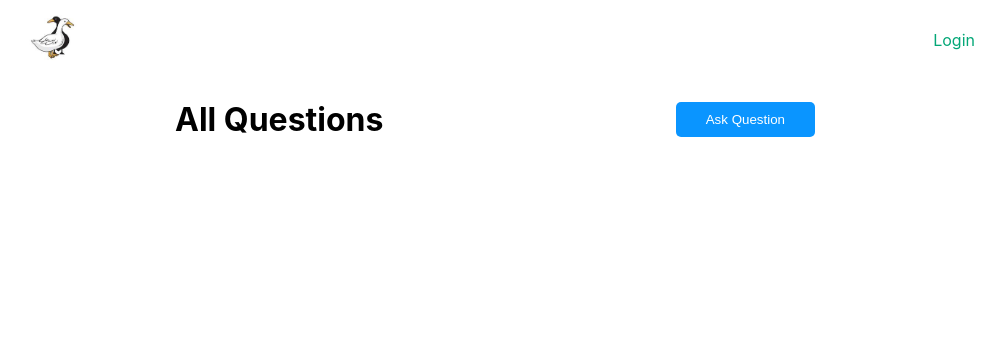
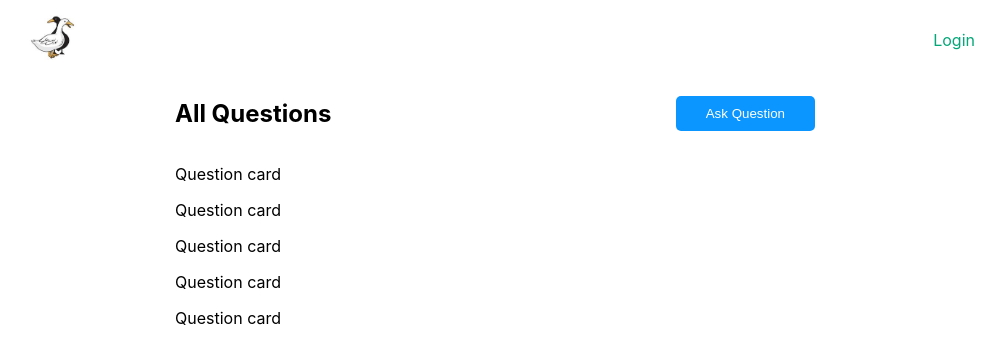
Before and after one commit to eimuciu/front, a React (Create React App) app: page / in a window 1280 px wide. Shown: the top 364 px of the page, without its empty margins (145-1150 px from the left). Built offline with nearby package versions, Linux system fonts and the light colour scheme.

Commit message:
setting up question card components

```diff
--- a/src/components/atoms/Header/Header.tsx
+++ b/src/components/atoms/Header/Header.tsx
@@ -3,5 +3,5 @@ interface BigHeaderProps {
 }
 
 export function BigHeader({ text }: BigHeaderProps) {
-  return <h1>{text}</h1>;
+  return <h2>{text}</h2>;
 }
--- /dev/null
+++ b/src/components/molecules/QuestionCard/QuestionCard.jsx
@@ -0,0 +1,5 @@
+function QuestionCard() {
+    return <p>Question card</p>
+}
+
+export default QuestionCard
--- /dev/null
+++ b/src/components/organisms/QuestionsList/QuestionsList.jsx
@@ -0,0 +1,7 @@
+import QuestionCard from "../../molecules/QuestionCard/QuestionCard"
+
+function QuestionsList() {
+    return <div>{[1,2,3,4,5].map((_) => <QuestionCard />)}</div>
+}
+
+export default QuestionsList
--- a/src/components/pages/Home/Home.module.scss
+++ b/src/components/pages/Home/Home.module.scss
@@ -1,4 +1,8 @@
 .main {
+
+}
+
+.header {
     display: flex;
     justify-content: space-between;
     align-items: center;
--- a/src/components/pages/Home/Home.tsx
+++ b/src/components/pages/Home/Home.tsx
@@ -1,14 +1,16 @@
 import css from './Home.module.scss';
 import Button from '../../atoms/Button/Button';
 import { BigHeader } from '../../atoms/Header/Header';
+import QuestionsList from '../../organisms/QuestionsList/QuestionsList';
 
 function Home() {
   return (
     <div className={css.main}>
-      <BigHeader text="All Questions" />
-      <div>
+      <div className={css.header}>
+        <BigHeader text="All Questions" />
         <Button>Ask Question</Button>
       </div>
+      <QuestionsList />
     </div>
   );
 }
```
